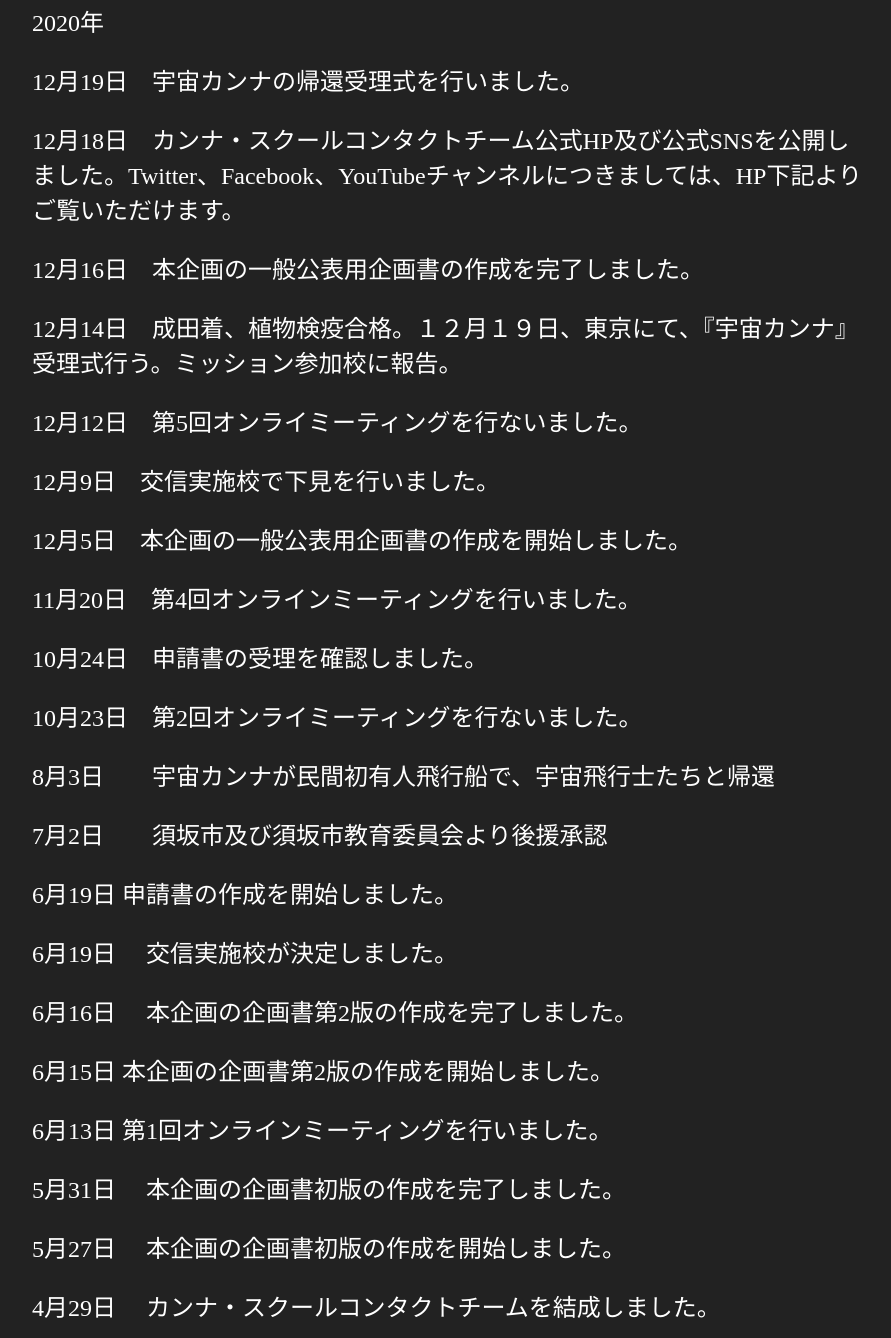
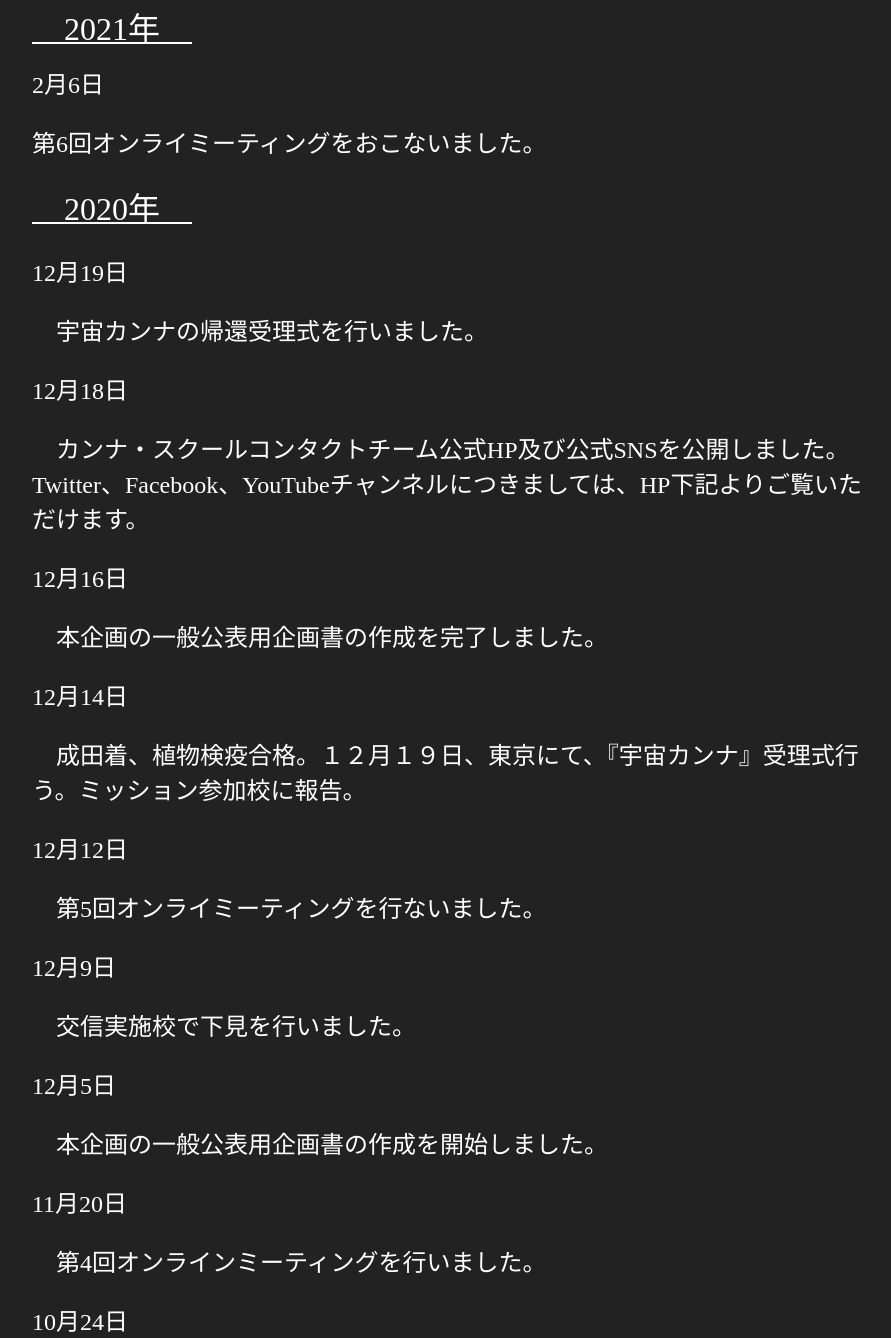
Before and after one commit to cannaschoolcontactteam/cannaschoolcontactteam.github.io, a plain HTML site: page news.html in a window 1280 px wide. Shown: the part 784-2122 px from the top of the page, without its empty margins (191-1082 px from the left). Drawn offline with nearby package versions, Linux system fonts and the light colour scheme.

Commit message:
Update news.html

```diff
--- a/news.html
+++ b/news.html
@@ -64,29 +64,31 @@
 
     <p><font size="10">最新情報</font></p>
     <p><font size="5">
-<p>2020年</p>
-<p>12月19日　宇宙カンナの帰還受理式を行いました。</p>
-<p>12月18日　カンナ・スクールコンタクトチーム公式HP及び公式SNSを公開しました。Twitter、Facebook、YouTubeチャンネルにつきましては、HP下記よりご覧いただけます。</p>
-<P>12月16日　本企画の一般公表用企画書の作成を完了しました。</P>
-<p>12月14日　成田着、植物検疫合格。１２月１９日、東京にて、『宇宙カンナ』受理式行う。ミッション参加校に報告。</p>
-<P>12月12日　第5回オンライミーティングを行ないました。</P>
-<p>12月9日　交信実施校で下見を行いました。</p>
-<P>12月5日　本企画の一般公表用企画書の作成を開始しました。</P>
-<p>11月20日　第4回オンラインミーティングを行いました。</p>
-<P>10月24日　申請書の受理を確認しました。</P>
-<p>10月23日　第2回オンライミーティングを行ないました。</p>
-<p>8月3日　　宇宙カンナが民間初有人飛行船で、宇宙飛行士たちと帰還</p>
-<p>7月2日　　須坂市及び須坂市教育委員会より後援承認</p>
-<P>6月19日   申請書の作成を開始しました。</P>
-<p>6月19日　 交信実施校が決定しました。</p>
-<P>6月16日　 本企画の企画書第2版の作成を完了しました。</P>
-<P>6月15日   本企画の企画書第2版の作成を開始しました。</P>
-<P>6月13日   第1回オンラインミーティングを行いました。</P>
-<P>5月31日　 本企画の企画書初版の作成を完了しました。</P>
-<p>5月27日　 本企画の企画書初版の作成を開始しました。</p>
-<P>4月29日　 カンナ・スクールコンタクトチームを結成しました。</P>
-<p>3月7日　カンナのタネ　打ち上げ</p>
-<p>2月4日　カンナ・スクールコンタクトへの挑戦を決意しました。</p></font></p>
+<p><u><font size="6">　2021年　</font></u></p>
+<date>2月6日</date><p>第6回オンライミーティングをおこないました。</p>
+<p><u><font size="6">　2020年　</font></u></p>
+<date>12月19日</date><p>　宇宙カンナの帰還受理式を行いました。</p>
+<date>12月18日</date><p>　カンナ・スクールコンタクトチーム公式HP及び公式SNSを公開しました。Twitter、Facebook、YouTubeチャンネルにつきましては、HP下記よりご覧いただけます。</p>
+<date>12月16日</date><p>　本企画の一般公表用企画書の作成を完了しました。</P>
+<date>12月14日</date><p>　成田着、植物検疫合格。１２月１９日、東京にて、『宇宙カンナ』受理式行う。ミッション参加校に報告。</p>
+<date>12月12日</date><p>　第5回オンライミーティングを行ないました。</P>
+<date>12月9日</date><p>　交信実施校で下見を行いました。</p>
+<date>12月5日</date><p>　本企画の一般公表用企画書の作成を開始しました。</P>
+<date>11月20日</date><p>　第4回オンラインミーティングを行いました。</p>
+<date>10月24日</date><p>　申請書の受理を確認しました。</P>
+<date>10月23日</date><p>　第2回オンライミーティングを行ないました。</p>
+<date>8月3日</date><p>　宇宙カンナが民間初有人飛行船で、宇宙飛行士たちと帰還</p>
+<date>7月2日</date><p>　須坂市及び須坂市教育委員会より後援承認</p>
+<date>6月19日</date><p>　申請書の作成を開始しました。</P>
+<date>6月19日</date><p>　交信実施校が決定しました。</p>
+<date>6月16日</date><p>　本企画の企画書第2版の作成を完了しました。</P>
+<date>6月15日</date><p>　本企画の企画書第2版の作成を開始しました。</P>
+<date>6月13日</date><p>　第1回オンラインミーティングを行いました。</P>
+<date>5月31日</date><p>　本企画の企画書初版の作成を完了しました。</P>
+<date>5月27日</date><p>　本企画の企画書初版の作成を開始しました。</p>
+<date>4月29日</date><p>　カンナ・スクールコンタクトチームを結成しました。</P>
+<date>3月7日</date><p>　カンナのタネ　打ち上げ</p>
+<date>2月4日</date><p>　カンナ・スクールコンタクトへの挑戦を決意しました。</p></font></p>
 
 </div>
 </body>
```
